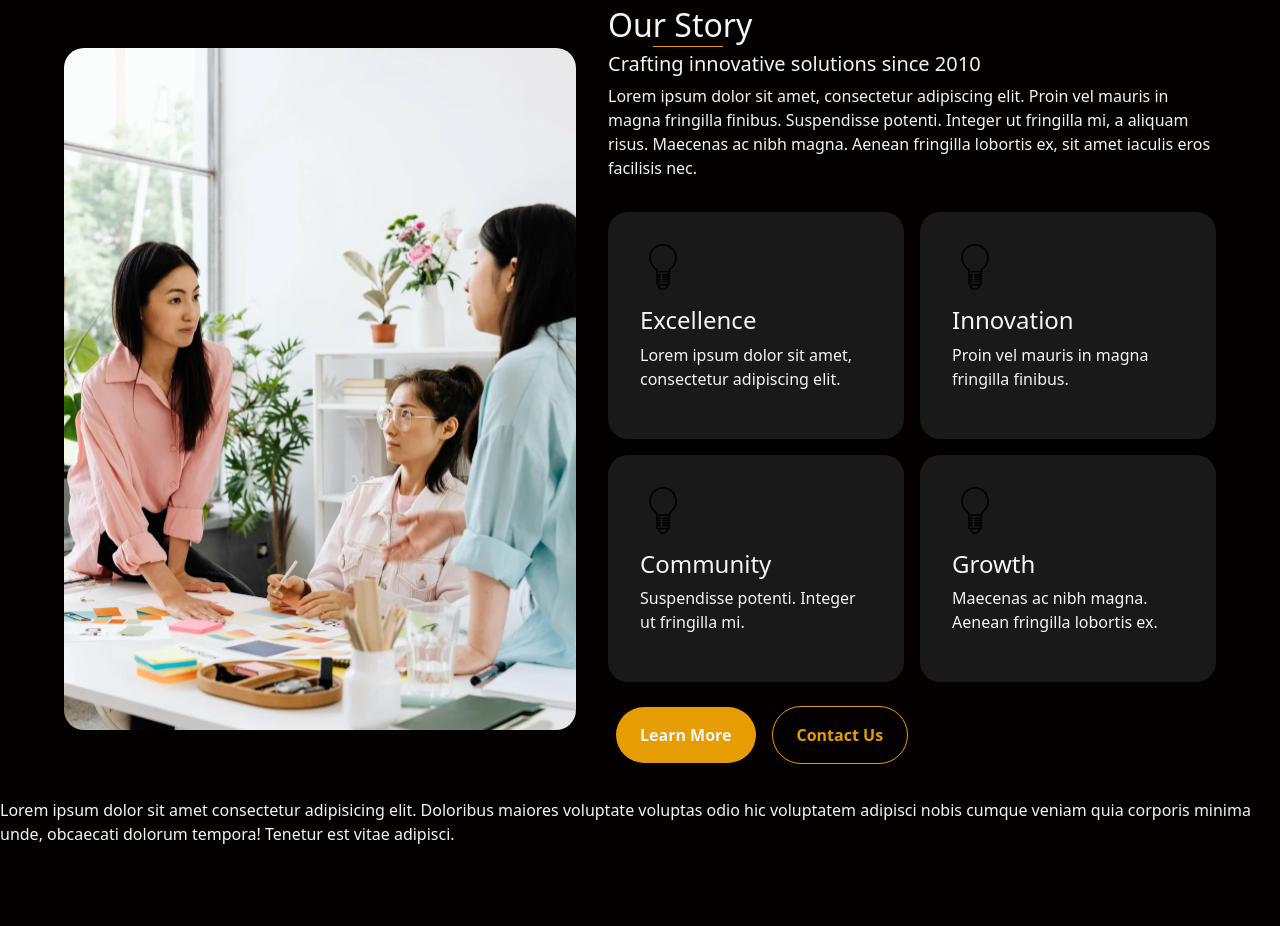
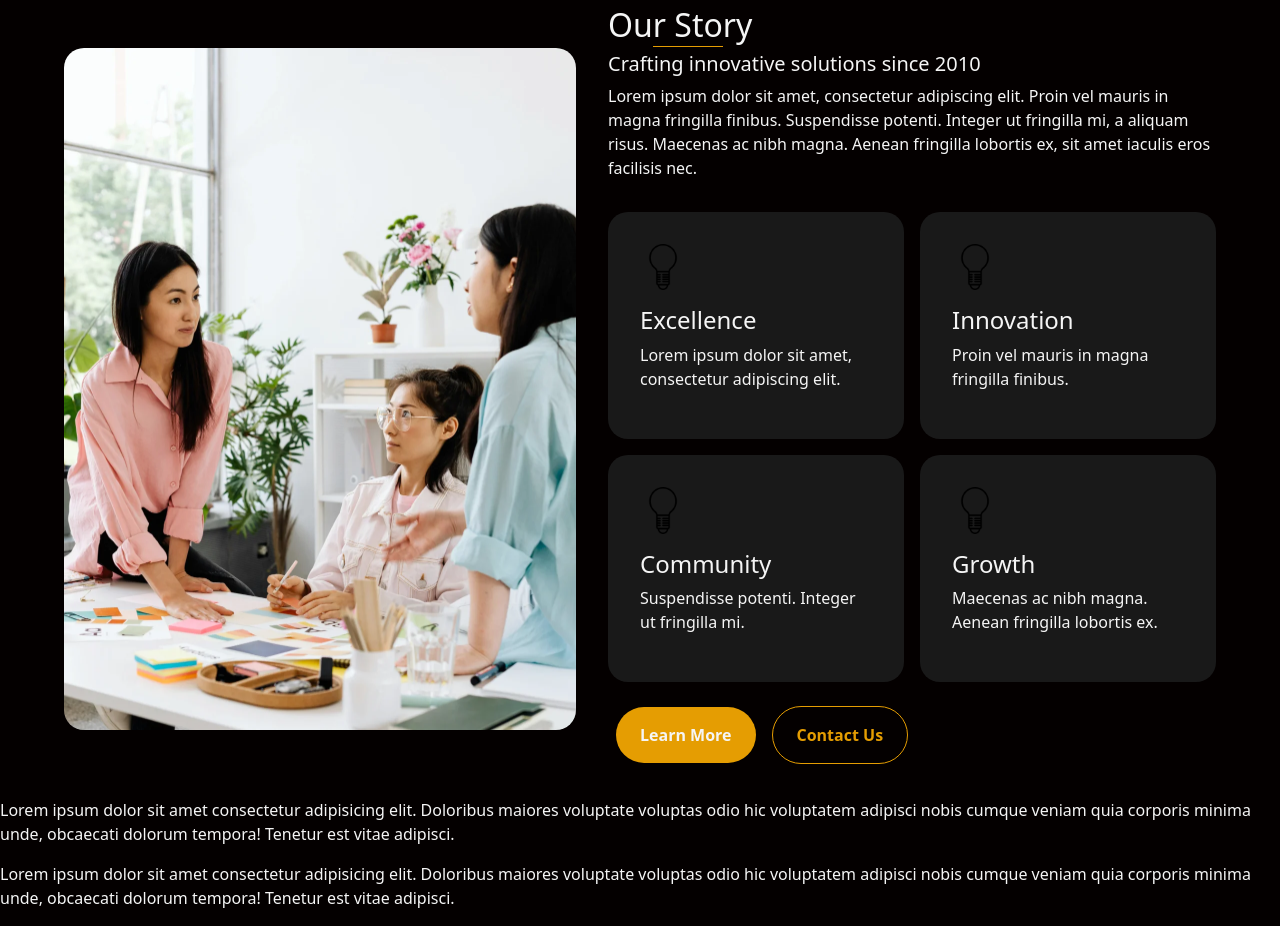
Before and after one commit to chinocastro/comision-96500, a plain HTML site: page practica.html in a window 1280 px wide. Shown: the part 1258-2184 px from the top of the page. Before the commit the page ends 2120 px from the top, so only its background shows below. Drawn offline with nearby package versions, Linux system fonts and the light colour scheme.

Commit message:
nuevo banner publicidad

```diff
--- a/practica.html
+++ b/practica.html
@@ -79,6 +79,12 @@
         <p>Lorem ipsum dolor sit amet consectetur adipisicing elit. Doloribus maiores voluptate voluptas odio hic voluptatem adipisci nobis cumque veniam quia corporis minima unde, obcaecati dolorum tempora! Tenetur est vitae adipisci.</p>
     </aside>
 
+     <!-- banner publicidad dos -->
+     <aside>
+        <p>Lorem ipsum dolor sit amet consectetur adipisicing elit. Doloribus maiores voluptate voluptas odio hic voluptatem adipisci nobis cumque veniam quia corporis minima unde, obcaecati dolorum tempora! Tenetur est vitae adipisci.</p>
+    </aside>
+
+
     <script src="https://cdn.jsdelivr.net/npm/bootstrap@5.3.8/dist/js/bootstrap.bundle.min.js" integrity="sha384-FKyoEForCGlyvwx9Hj09JcYn3nv7wiPVlz7YYwJrWVcXK/BmnVDxM+D2scQbITxI" crossorigin="anonymous"></script>
 </body>
 </html>
```
